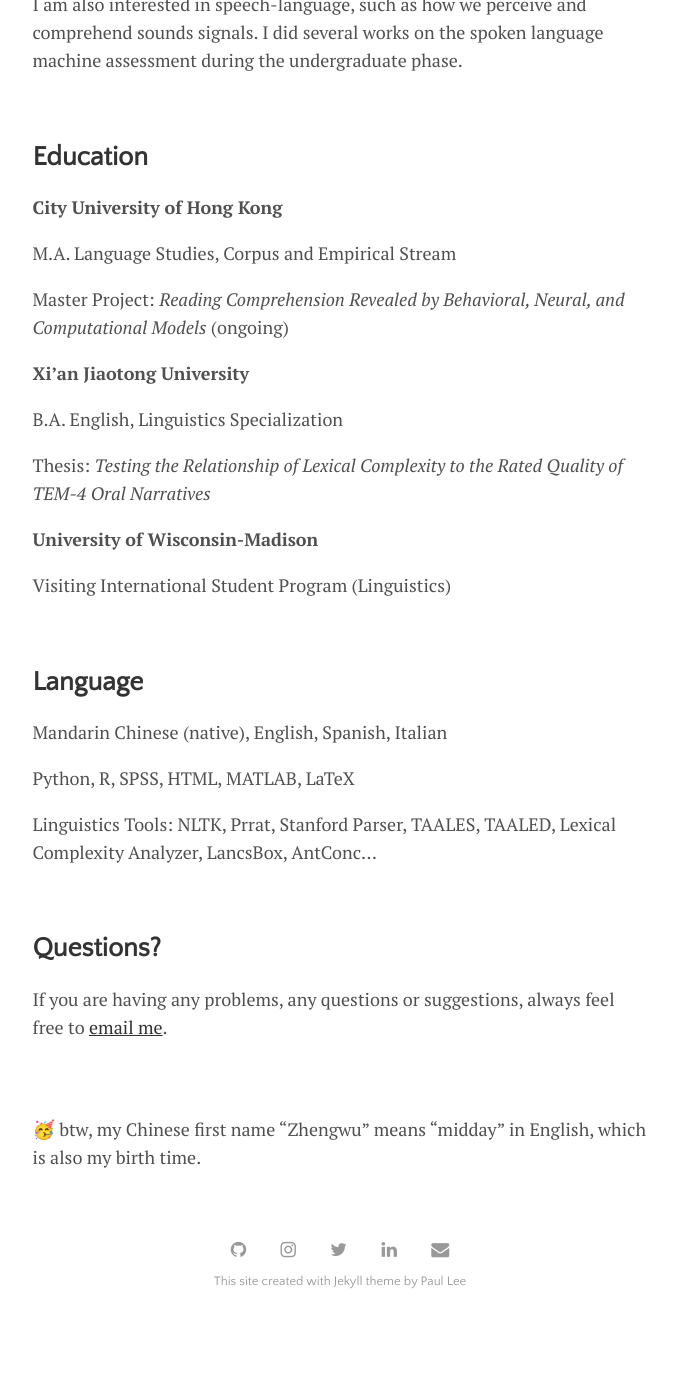
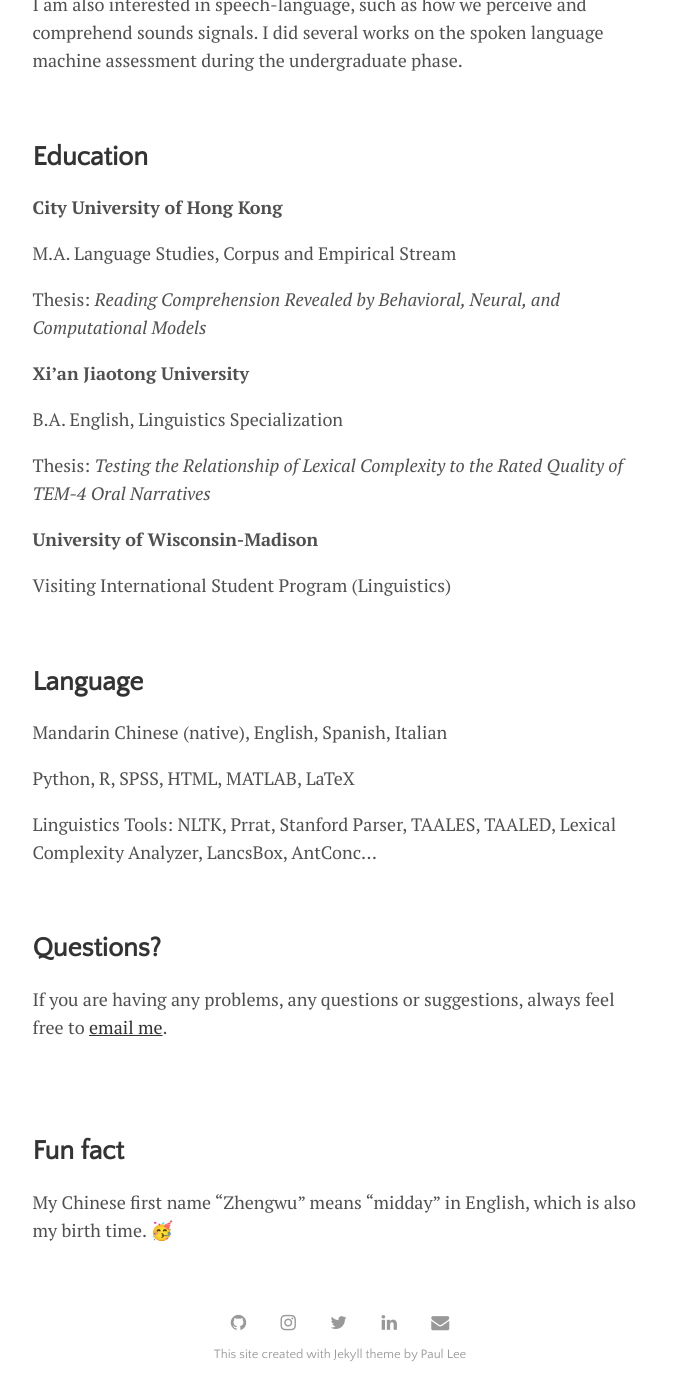
Before and after one commit to zhengwuma/zhengwuma.github.io, a Jekyll site: the page built from menu/about.md, in a window 1280 px wide and 1400 px high, scrolled down 654 px. Shown: the whole window, without its empty margins (300-976 px from the left). Built offline with Jekyll 4.4.1, drawn with Linux system fonts in a browser that asks for light colours; before the commit the page ends 1981 px from its top, so only the background shows below that; some of the changed text lies outside the part shown.

Commit message:
Update about.md

```diff
--- a/menu/about.md
+++ b/menu/about.md
@@ -26,7 +26,7 @@ I am also interested in speech-language, such as how we perceive and comprehend
 
 M.A. Language Studies, Corpus and Empirical Stream <br>
 
-Master Project: <i> Reading Comprehension Revealed by Behavioral, Neural, and Computational Models </i> (ongoing)
+Thesis: <i> Reading Comprehension Revealed by Behavioral, Neural, and Computational Models </i>
 
 <b> Xi'an Jiaotong University</b><br />
 
@@ -56,4 +56,7 @@ If you are having any problems, any questions or suggestions, always feel free t
 
  <br>
  <br>
-🥳 btw, my Chinese first name "Zhengwu" means "midday" in English, which is also my birth time.
+
+## Fun fact
+
+My Chinese first name "Zhengwu" means "midday" in English, which is also my birth time. 🥳
```
Also changed, not shown: other parts of menu/about.md (+1 -1 lines).
